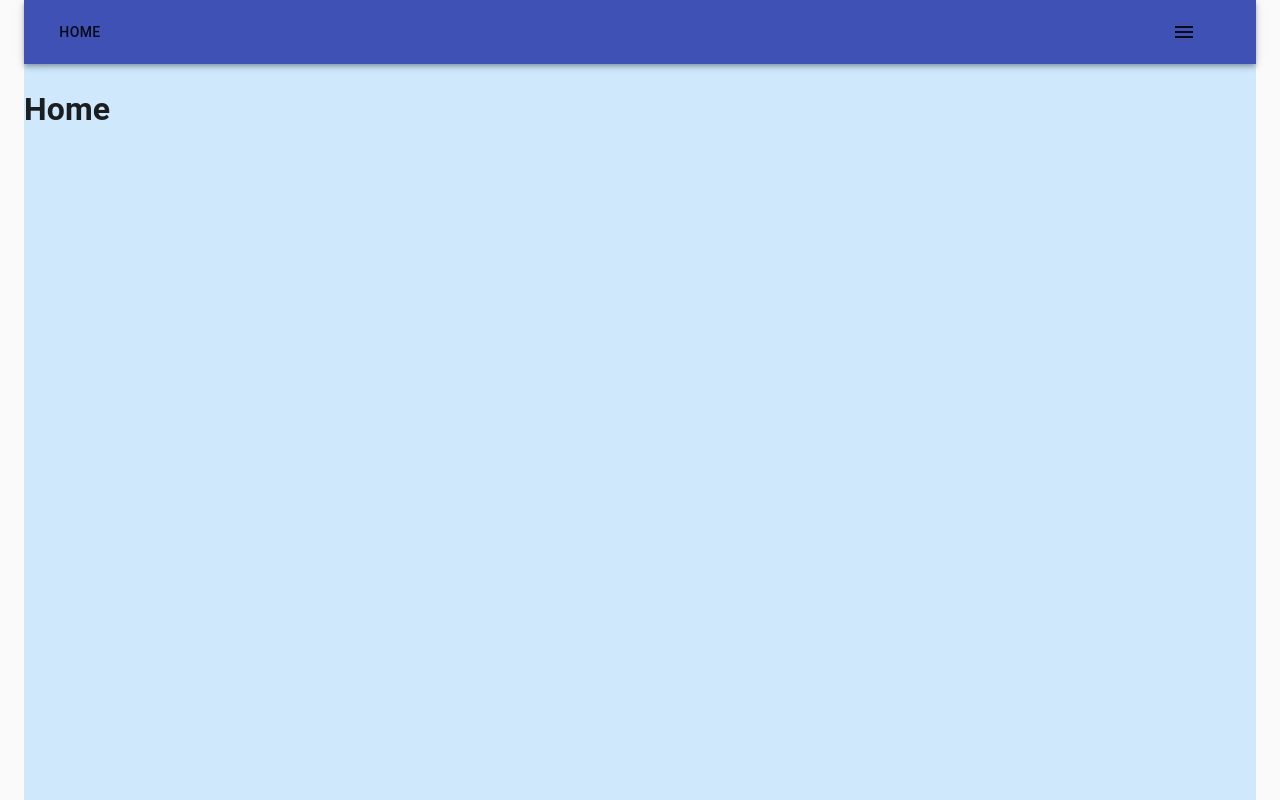
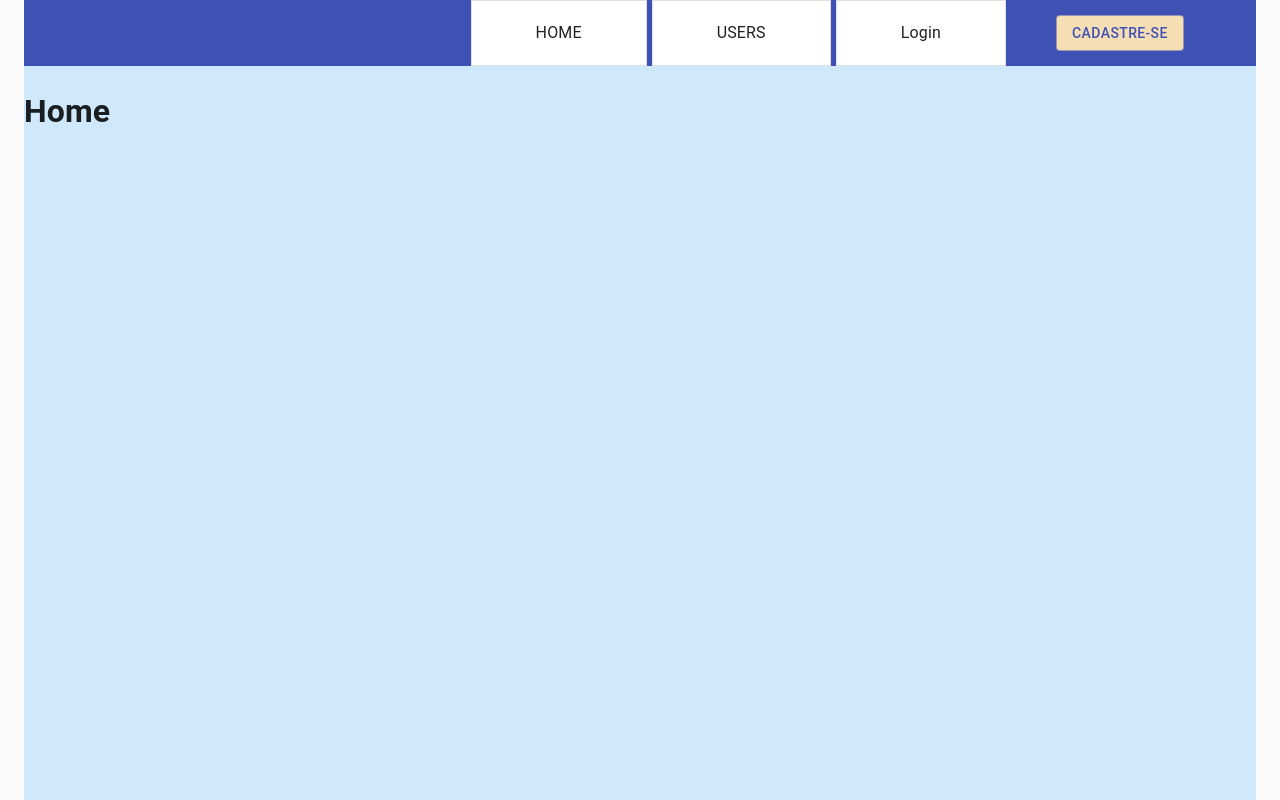
Before and after one commit to Nailliw/kenzie-hub, a React (Create React App) app: page / in a window 1280 px wide. Built offline with nearby package versions, Linux system fonts and the light colour scheme.

Commit message:
chore: fix bugs

```diff
--- a/src/App.js
+++ b/src/App.js
@@ -5,7 +5,7 @@ import Routes from './routes/index';
 import { useState } from 'react';
 import { CssBaseline, Typography, Container } from '@material-ui/core';
 const App = () => {
-  //const [screenWidth, setScreenWidth] = useState(window.screen.width);
+  const [screenWidth, setScreenWidth] = useState(window.screen.width);
 
   return (
     <>
@@ -15,7 +15,7 @@ const App = () => {
           component="div"
           style={{ backgroundColor: '#cfe8fc', height: '100vh' }}
         >
-          {window.screen.width > 1024 ? <NavBarDesktop /> : <NavBarMobile />}
+          <NavBarDesktop />
           <Routes />
         </Typography>
       </Container>
--- a/src/components/NavBarDesktop/index.js
+++ b/src/components/NavBarDesktop/index.js
@@ -13,6 +13,7 @@ import React, { useEffect, useState } from 'react';
 import { withStyles } from '@material-ui/core/styles';
 import { Link } from 'react-router-dom';
 import { useSelector } from 'react-redux';
+
 const StyledMenu = withStyles({
   paper: {
     border: '1px solid #d3d4d5',
```
Also changed, not shown: 2 other files (tests, documents, lock files or other folders).
